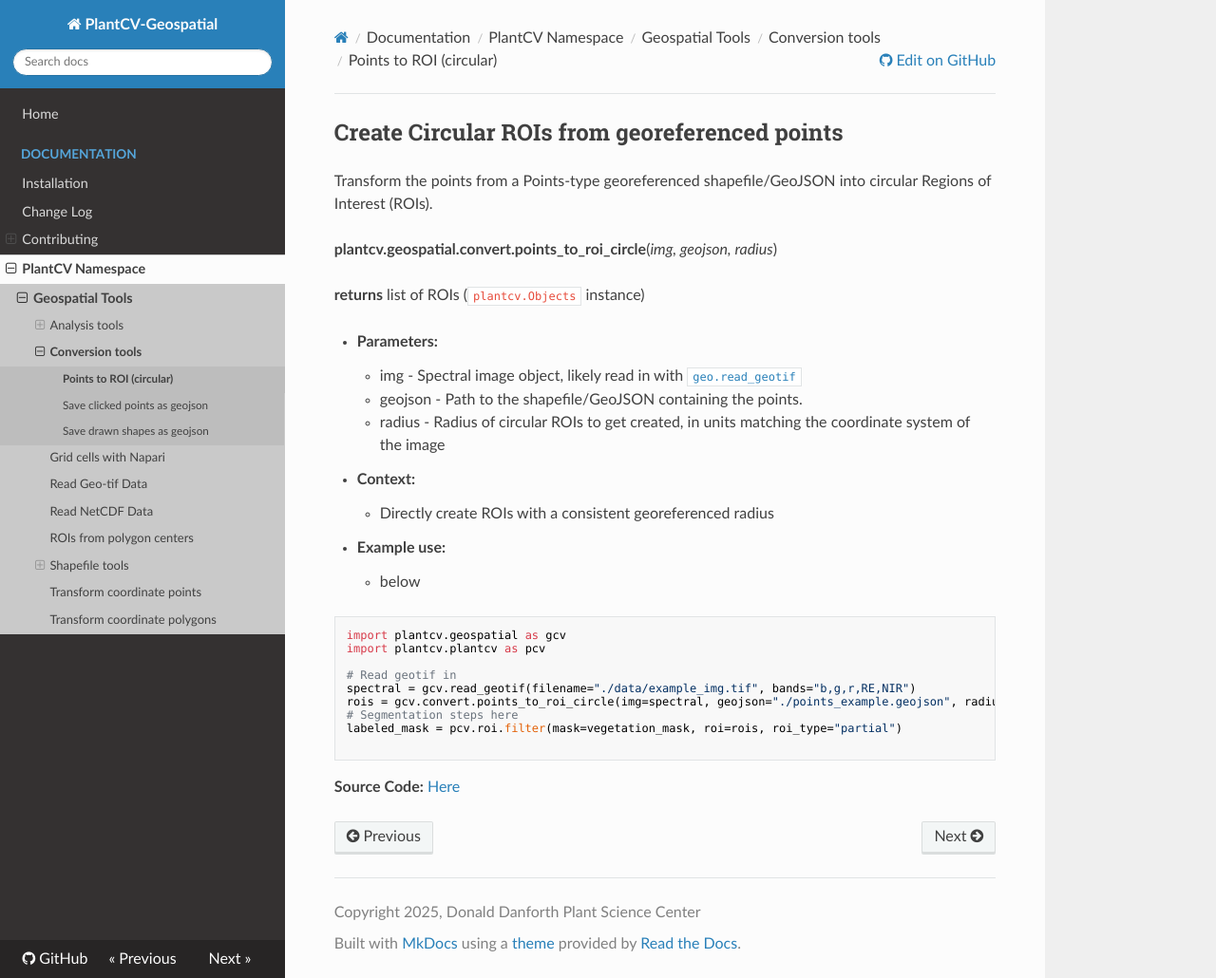
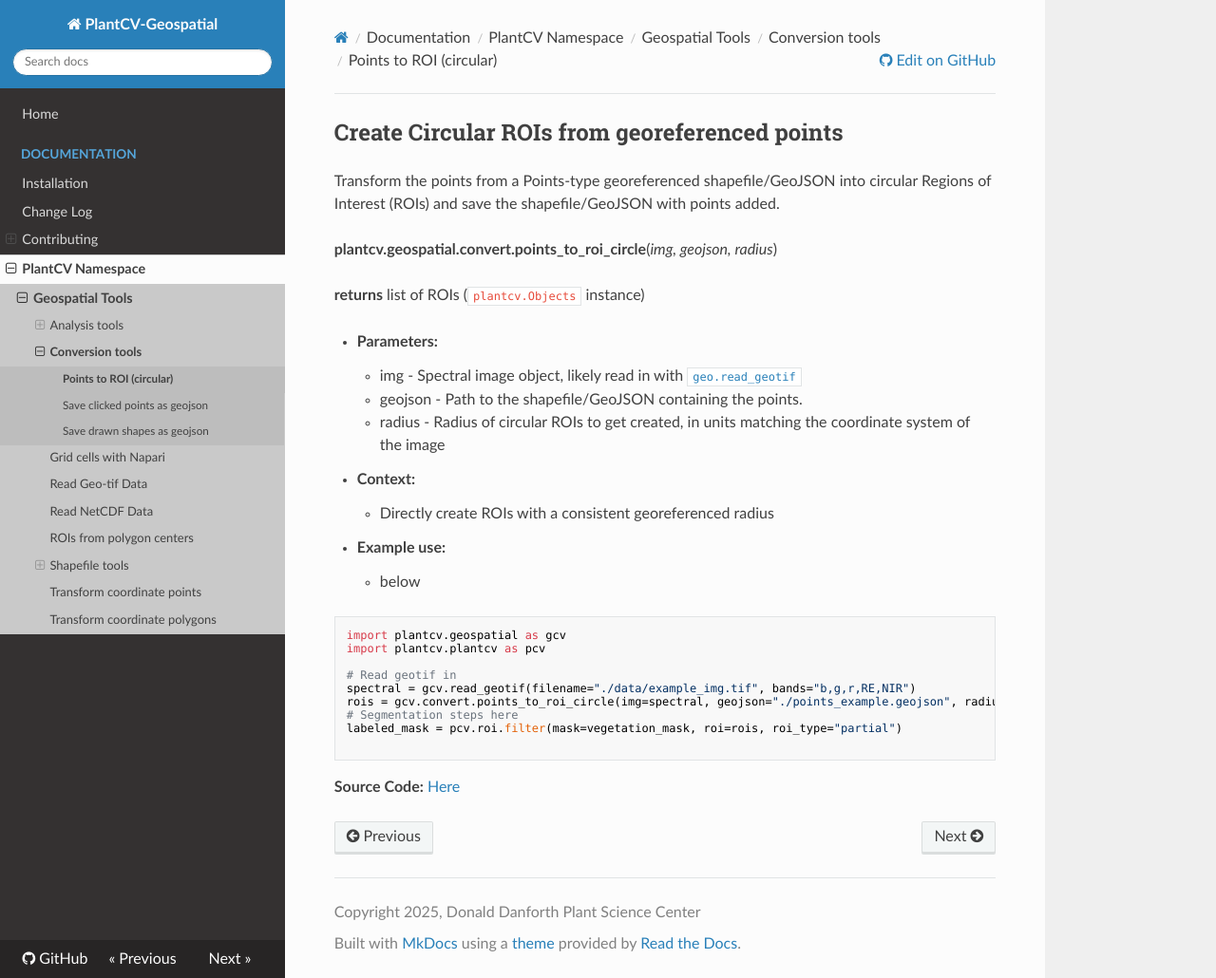
Before and after one commit to danforthcenter/plantcv-geospatial, an MkDocs documentation site: the page built from docs/points_to_roi_circle.md, in a window 1280 px wide and 1030 px high. Shown: the whole window at 95% size. Built offline with MkDocs 1.6.1, drawn with Linux system fonts in a browser that asks for light colours; nearby versions of some CDN libraries.

Commit message:
mention that a new geojson is written

```diff
--- a/docs/points_to_roi_circle.md
+++ b/docs/points_to_roi_circle.md
@@ -1,6 +1,6 @@
 ## Create Circular ROIs from georeferenced points
 
-Transform the points from a Points-type georeferenced shapefile/GeoJSON into circular Regions of Interest (ROIs).
+Transform the points from a Points-type georeferenced shapefile/GeoJSON into circular Regions of Interest (ROIs) and save the shapefile/GeoJSON with points added.
 
 **plantcv.geospatial.convert.points_to_roi_circle**(*img, geojson, radius*)
 
```
